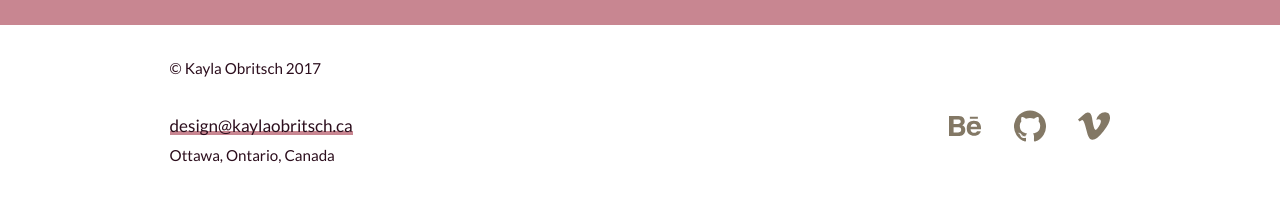
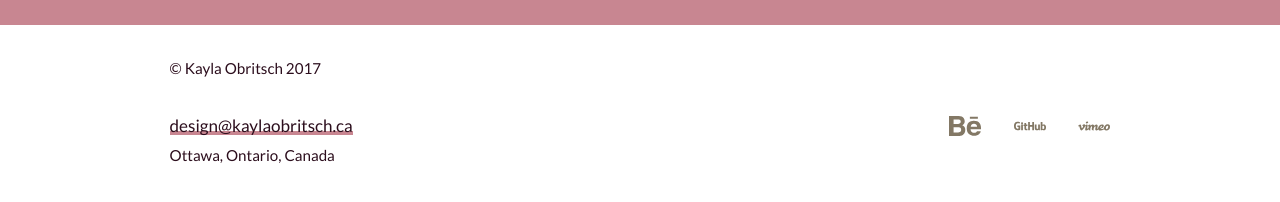
Before and after one commit to kaylaobritsch/portfolio, a Jekyll site: the page built from index.html, in a window 1280 px wide. Shown: the part 1829-2031 px from the top of the page. Built offline with Jekyll 4.4.1, drawn with Linux system fonts in a browser that asks for light colours; some web fonts are replaced.

Commit message:
Change the social logos

```diff
--- a/_layouts/default.html
+++ b/_layouts/default.html
@@ -119,14 +119,14 @@
         <div class="gutter inline-block">
           <i class="social-icon i-32 icon inline-block">
             <a itemprop="url" class="social" href="https://github.com/kaylaobritsch">
-              <svg><use xlink:href="{{site.baseurl}}/images/icons.svg#github-icon"></use></svg>
+              <svg><use xlink:href="{{site.baseurl}}/images/icons.svg#github-logo"></use></svg>
             </a>
           </i>
         </div>
         <div class="inline-block">
           <i class="social-icon i-32 icon inline-block">
             <a itemprop="url" class="social" href="https://vimeo.com/user57210739">
-              <svg><use xlink:href="{{site.baseurl}}/images/icons.svg#vimeo-icon"></use></svg>
+              <svg><use xlink:href="{{site.baseurl}}/images/icons.svg#vimeo-logo"></use></svg>
             </a>
           </i>
         </div>
```
Also changed, not shown: images/icons.svg.
